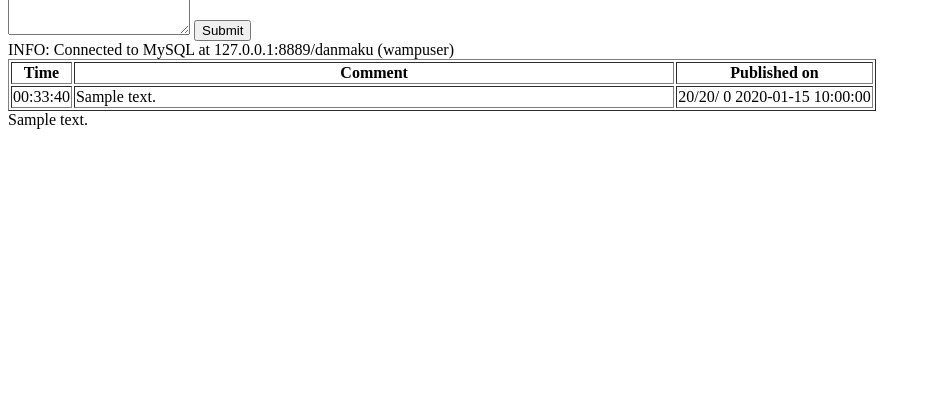
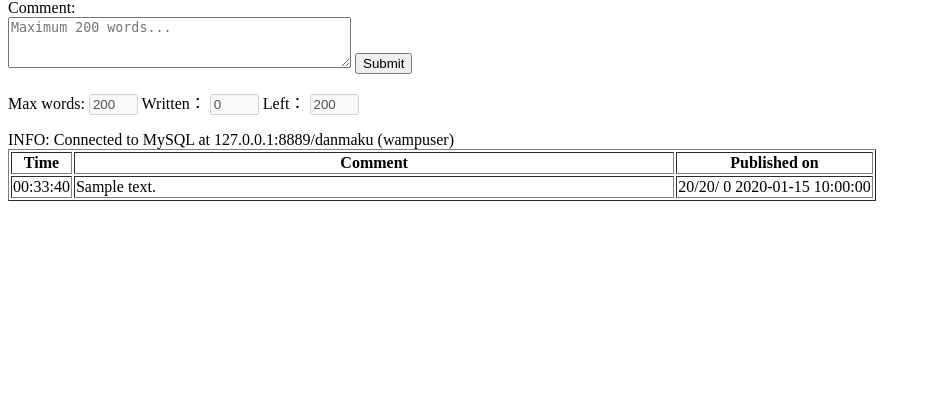
Before and after one commit to esm950/DIP, a PHP site: page /demo.php in a window 1280 px wide. Shown: the part 273-693 px from the top of the page, without its empty margins (0-931 px from the left). Run offline with PHP 8.4, Linux system fonts and the light colour scheme; tables that the repository leaves empty or names only in its code hold one stand-in row (values such as "Sample post").

Commit message:
Send comment to DB

```diff
--- a/htdocs/demo.php
+++ b/htdocs/demo.php
@@ -12,7 +12,6 @@
 
 </head>
 <body onload="loadOverlay()">
-
 
   <video id="example_video_1" class="video-js vjs-default-skin" controls preload="none" width="640" height="264"
       poster="http://video-js.zencoder.com/oceans-clip.png"
@@ -29,12 +28,19 @@
    <marquee></marquee>
 
 </div>
+<form action="<?php echo htmlspecialchars($_SERVER['PHP_SELF']);?>" method="post" onSubmit="return datacheck();">
+Comment: <br><textarea type="text" name="comment" placeholder="Maximum 200 words..." rows="3" cols="40" wrap=PHYSICAL onKeyDown="gbcount(this.form.comment,this.form.total,this.form.used,this.form.remain);" onKeyUp="gbcount(this.form.comment,this.form.total,this.form.used,this.form.remain);"></textarea>
+<input type="submit" value="Submit">
 
-<form id="send-message-area" method="POST" action="sendchat.php">
-            <input type="text" name="when" id="when" value="" hidden />
-    <textarea name="msg" id="txtBox"></textarea>
-                <input type="submit" />
+<p>Max words:
+<input disabled maxLength="4" name="total" size="3" value="200" >
+Written：
+<input disabled maxLength="4" name="used" size="3" value="0" >
+Left：
+<input disabled maxLength="4" name="remain" size="3" value="200" >
+</p>
 </form>
+
 
 
 </body>
@@ -54,7 +60,7 @@ $mysqli = new mysqli(DB_HOSTNAME, DB_USERNAME, DB_PASSWORD, DB_DATABASE, DB_PORT
       or die("Error: Failed to CONNECT: ({$mysqli->connect_errno}) {$mysqli->connect_error}");
 echo 'INFO: Connected to MySQL at ' . DB_HOSTNAME . ':' . DB_PORT . '/' . DB_DATABASE . ' (' . DB_USERNAME . ')<br />'; //connected to database
 
-$ID_video = 'im3080';	//database name
+$ID_video = 'im3080'; //database name
 
 
 $mysqli->real_query('SELECT video_time, content, sending_date, sending_time, like_num, dislike_num FROM '.$ID_video .' ORDER BY video_time ASC')
@@ -78,13 +84,16 @@ function tabulate_resultset($resultSet) {
   // Fetch each row and print table detail row
   foreach ($resultSet as $row) {  // Loop thru all rows in resultset
     echo '<tr>';
+      global $comment;
+        global $playTime;
         $time = $row['video_time'];
+        $playTime = $time;
         $second = $time%60;
         $time = (int)($time/60);
         $minute = $time%60;
         $time = (int)($time/60);
         printf('<td>%02d:%02d:%02d</td>',$time,$minute,$second);
-        global $comment;
+
         $comment = $row['content'];
 
         echo"<td>",$comment,"</td>";
@@ -102,20 +111,46 @@ function tabulate_resultset($resultSet) {
     }
     echo '</table>';
 }
-echo $comment;
+
+if (!empty($_POST["comment"])){
+  $pStmt = $mysqli->prepare("INSERT INTO ".$ID_video ." (ID_num, content, video_time, sending_date, sending_time, like_num, dislike_num) VALUES (?, ?, ?, ?, ?, ?, ?)")
+        or die("Error: create prepared failed: ({$mysqli->errno}) {$mysqli->error}");
+  $ID_num = 1200;
+  $content = $_POST["comment"];
+  $video_time = 327;
+  date_default_timezone_set('Asia/Singapore');
+  $sending_date = date('Ymd');
+  $sending_time = date('H:i:s');
+  $like_num = 0;
+  $dislike_num = 0;
+  $pStmt->bind_param('isissii', $ID_num, $content, $video_time, $sending_date, $sending_time, $like_num, $dislike_num)
+          and $pStmt->execute()
+          or die("Error: run prepared failed: ({$pStmt->errno}) {$pStmt->error}");
+  echo "INFO: {$pStmt->affected_rows} row(s) inserted<br />";
+}
+
+
 ?>
 
 
 
   <script>
 
+
     function loadOverlay (){
-		alert('<?php echo($comment); ?>');
+    //alert('<?php echo($playTime); ?>');
+    console.log('<?php echo($playTime); ?>');
+    console.log('<?php echo($comment); ?>');
+
    var myPlayer = videojs('example_video_1');
    var showing = false;
    var playing = function(){
    var myPlayer= this;
    var whereYouAt = myPlayer.currentTime();
+   if(whereYouAt > <?php echo($playTime); ?> && showing == false){
+     alert('<?php echo($playTime); ?>');
+     showing == true;
+   }
       if(whereYouAt >3 && whereYouAt < 10 && showing == false){
    document.getElementById("overlay").innerHTML="<marquee><?php echo($comment); ?></marquee>";
    showing = true;
```
Lines whose indentation alone changed are shown as unchanged.
